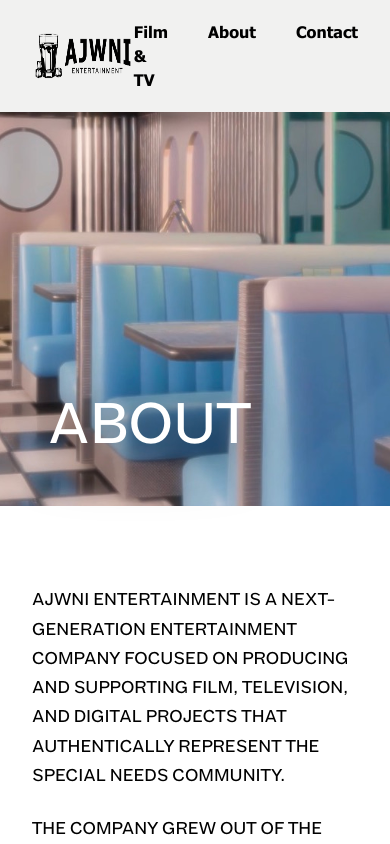
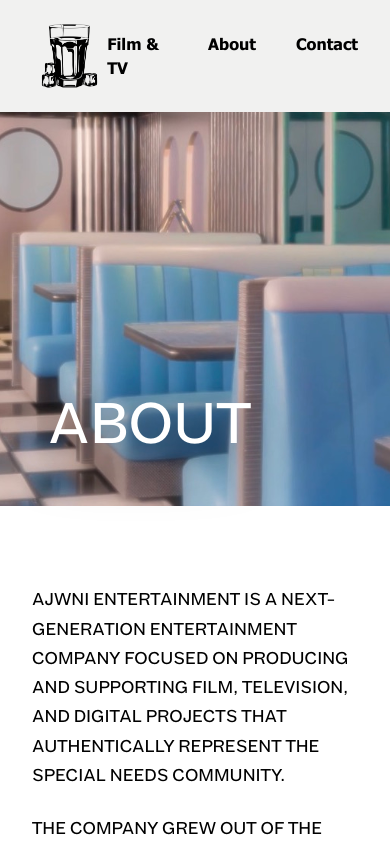
Before and after one commit to owendewing/apple-juice, a React (Vite) app: page /about in a window 390 px wide. Shown: the top 844 px of the page. Built offline with nearby package versions, Linux system fonts and the light colour scheme.

Commit message:
responsiveness + new trailer

```diff
--- a/src/components/Animation.tsx
+++ b/src/components/Animation.tsx
@@ -1,6 +1,6 @@
 export default function AnimationVideo() {
   return (
-    <div className="h-[80vh] overflow-hidden">
+    <div className="h-[50vh] sm:h-[60vh] md:h-[70vh] lg:h-[80vh] overflow-hidden">
       <video
         src="/videos/AJWNI-Animation.mp4"
         loop
--- a/src/components/HeroSlideshow.tsx
+++ b/src/components/HeroSlideshow.tsx
@@ -26,7 +26,7 @@ export default function HeroSlideshow() {
   }, []);
 
   return (
-    <div className="relative w-full h-screen bg-black flex items-center justify-center">
+    <div className="relative w-full h-[50vh] sm:h-[70vh] md:h-[85vh] lg:h-screen bg-black flex items-center justify-center">
       {images.map((src, i) => (
         <img
           key={i}
@@ -37,8 +37,15 @@ export default function HeroSlideshow() {
           }`}
         />
       ))}
-      <div className="absolute bottom-30 left-30 z-10 max-w-xl">
-        <h1 className="font-secondary text-white text-5xl md:text-7xl tracking-wide text-left drop-shadow-[0_10px_30px_rgba(0,0,0,0.95)]">
+      <div
+        className="absolute z-10
+  max-w-55 sm:max-w-xs md:max-w-lg lg:max-w-xl
+  bottom-10 left-6
+  sm:bottom-16 sm:left-10
+  md:bottom-24 md:left-16
+  lg:bottom-30 lg:left-30"
+      >
+        <h1 className="font-secondary text-white text-3xl sm:text-4xl md:text-6xl lg:text-7xl tracking-wide text-left drop-shadow-[0_10px_30px_rgba(0,0,0,0.95)]">
           INCLUSION WITH INTENTION
         </h1>
       </div>
--- a/src/components/Navbar.tsx
+++ b/src/components/Navbar.tsx
@@ -1,9 +1,22 @@
 import { Link, useLocation } from "react-router-dom";
+import { useEffect, useState } from "react";
 
 export default function Navbar() {
   const location = useLocation();
 
   const isHome = location.pathname === "/";
+
+  const [isMobile, setIsMobile] = useState(false);
+
+  useEffect(() => {
+    const handleResize = () => {
+      setIsMobile(window.innerWidth < 640); // Tailwind 'sm' breakpoint
+    };
+
+    handleResize(); // run on mount
+    window.addEventListener("resize", handleResize);
+    return () => window.removeEventListener("resize", handleResize);
+  }, []);
 
   return (
     <nav
@@ -14,10 +27,17 @@ export default function Navbar() {
       }`}
     >
       <div className="w-full px-8 py-4 flex items-center justify-between">
-        {/* Logo */}
         <Link to="/">
           <img
-            src={isHome ? "/images/whitelogo.png" : "/images/blacklogo.png"}
+            src={
+              isMobile
+                ? isHome
+                  ? "/images/WhiteSmallLogo.png"
+                  : "/images/BlackSmallLogo.png"
+                : isHome
+                ? "/images/whitelogo.png"
+                : "/images/blacklogo.png"
+            }
             alt="Logo"
             className="h-20 w-auto"
           />
--- a/src/components/Trailer.tsx
+++ b/src/components/Trailer.tsx
@@ -6,7 +6,7 @@ export default function Sizzle() {
   return (
     <>
       {/* Background Video Section */}
-      <div className="relative bg-black flex items-center justify-center h-[80vh] overflow-hidden">
+      <div className="relative bg-black flex items-center justify-center h-[50vh] sm:h-[60vh] md:h-[70vh] lg:h-[80vh] overflow-hidden">
         <video
           src="/videos/LIFE_Trailer.mp4"
           loop
--- a/src/pages/About.tsx
+++ b/src/pages/About.tsx
@@ -77,11 +77,11 @@ export default function About() {
       </div>
 
       {/* BOARD OF TRUSTEES */}
-      <div className="max-w-6xl mx-auto px-8 pb-32">
+      {/* <div className="max-w-6xl mx-auto px-8 pb-32">
         <h2 className="text-4xl mb-12 font-main">Board of Trustees</h2>
 
         <div className="grid md:grid-cols-3 gap-12">
-          {/* Placeholder board member */}
+
           <div className="text-center">
             <div className="w-48 h-48 bg-neutral-800 mx-auto mb-4"></div>
             <p className="text-lg font-main">Board Member Name</p>
@@ -109,7 +109,7 @@ export default function About() {
             </button>
           </div>
         </div>
-      </div>
+      </div> */}
 
       {/* BIO MODAL */}
       {showBio && (
```
Also changed, not shown: 2 other files (tests, documents, lock files or other folders).
